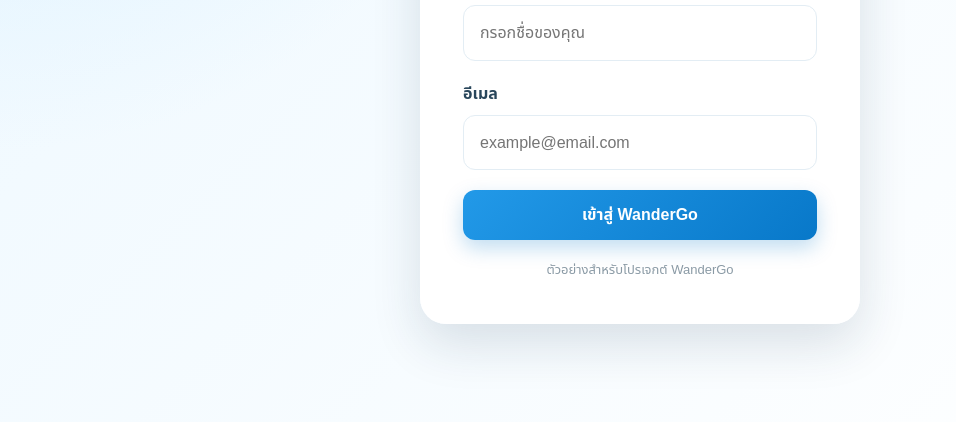
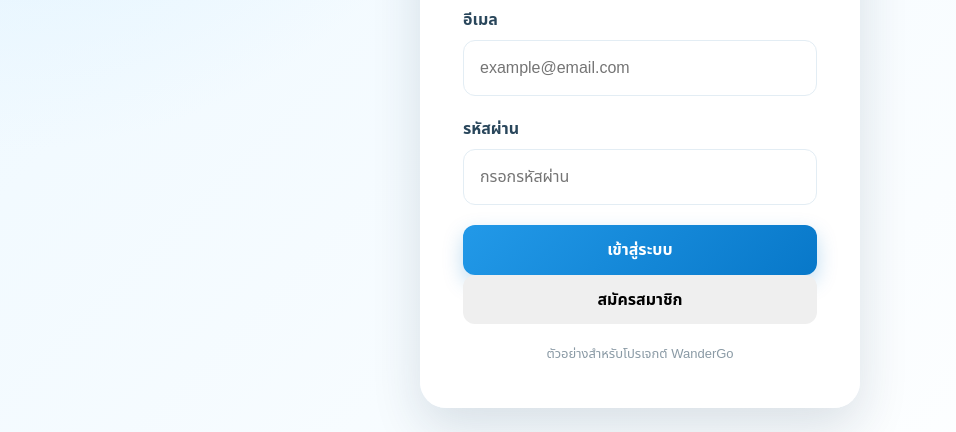
Before and after one commit to yanakorngam-creator/WanderGo, a plain HTML site: page index.html in a window 1280 px wide. Shown: the part 378-810 px from the top of the page, without its empty margins (0-956 px from the left). Drawn offline with nearby package versions, Linux system fonts and the light colour scheme.

Commit message:
Update index.html

```diff
--- a/index.html
+++ b/index.html
@@ -34,49 +34,60 @@
             </div>
 
 
+
 <form id="loginForm">
 
     <div class="form-group">
-
-                    <label for="name">
-                        ชื่อ
-                    </label>
-
+        <label for="name">ชื่อ</label>
         <input
             type="text"
             id="name"
             placeholder="กรอกชื่อของคุณ"
-                        required
         >
-
     </div>
 
-
     <div class="form-group">
-
-                    <label for="email">
-                        อีเมล
-                    </label>
-
+        <label for="email">อีเมล</label>
         <input
             type="email"
             id="email"
             placeholder="example@email.com"
+            autocomplete="email"
             required
         >
-
     </div>
 
+    <div class="form-group">
+        <label for="password">รหัสผ่าน</label>
+        <input
+            type="password"
+            id="password"
+            placeholder="กรอกรหัสผ่าน"
+            autocomplete="current-password"
+            minlength="6"
+            required
+        >
+    </div>
 
     <button
         type="submit"
         class="btn btn-primary btn-full"
+        id="loginButton"
     >
-                    เข้าสู่ WanderGo
+        เข้าสู่ระบบ
     </button>
 
+    <button
+        type="button"
+        class="btn btn-full"
+        id="signupButton"
+    >
+        สมัครสมาชิก
+    </button>
+
+    <p id="authMessage" role="status"></p>
+
 </form>
-
 
             <p class="login-note">
                 ตัวอย่างสำหรับโปรเจกต์ WanderGo
```
Lines whose indentation alone changed are shown as unchanged.
